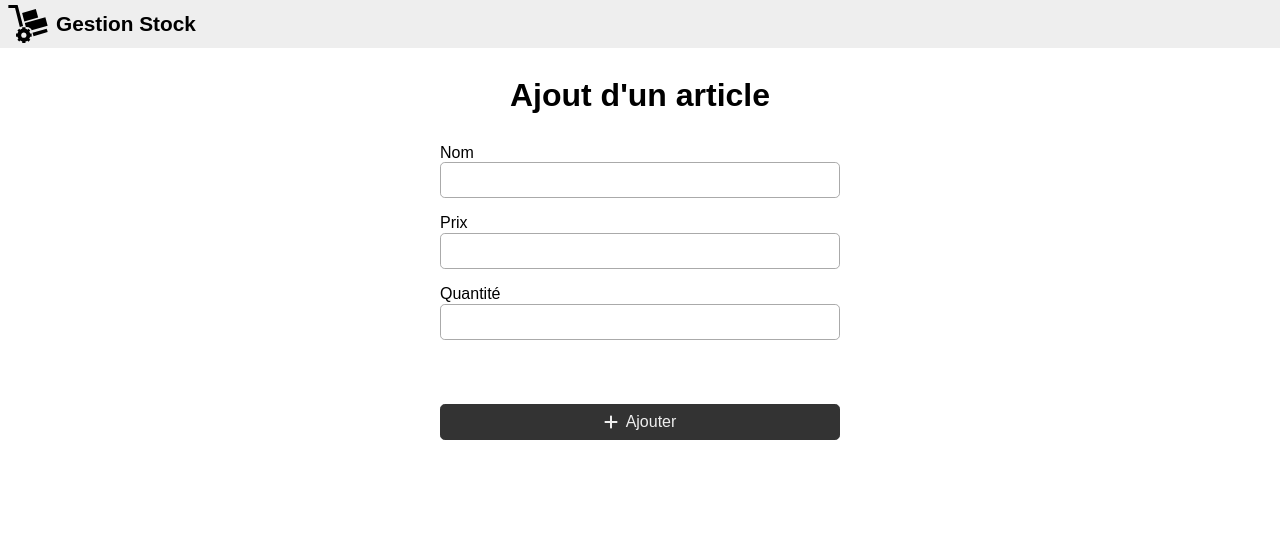
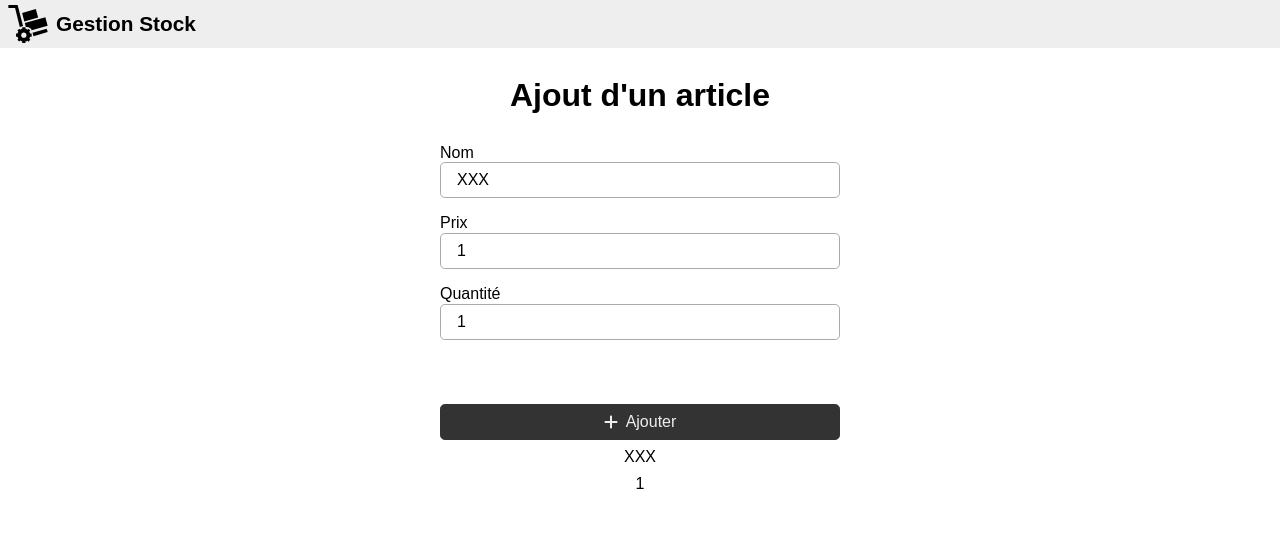
Before and after one commit to jlg-formation/tjs-april-2023, a React (Vite) app in the folder front/: page /stock/add in a window 1280 px wide. Shown: the top 543 px of the page. Built offline with nearby package versions, Linux system fonts and the light colour scheme.

Commit message:
dev: added form handling

```diff
--- /dev/null
+++ b/front/src/misc.ts
@@ -0,0 +1,15 @@
+import { ChangeEvent, SetStateAction } from 'react'
+
+export const handleInput =
+  (
+    // eslint-disable-next-line @typescript-eslint/no-explicit-any
+    setter: (x: SetStateAction<any>) => void,
+    type: 'string' | 'number' = 'string',
+  ) =>
+  (event: ChangeEvent<HTMLInputElement>) => {
+    if (type === 'string') {
+      setter(event.target.value)
+      return
+    }
+    setter(+event.target.value)
+  }
--- a/front/src/stock/routes/AddRoute.tsx
+++ b/front/src/stock/routes/AddRoute.tsx
@@ -1,29 +1,45 @@
 import { css } from '@emotion/react'
 import { faPlus } from '@fortawesome/free-solid-svg-icons'
 import { FontAwesomeIcon } from '@fortawesome/react-fontawesome'
+import { useState } from 'react'
+import { handleInput } from '../../misc'
 
 const AddRoute = () => {
+  const [name, setName] = useState('XXX')
+  const [price, setPrice] = useState(1)
+  const [qty, setQty] = useState(1)
+
   return (
     <main css={style}>
       <h1>Ajout d'un article</h1>
       <form>
         <label>
           <span>Nom</span>
-          <input type="text" />
+          <input type="text" value={name} onChange={handleInput(setName)} />
         </label>
         <label>
           <span>Prix</span>
-          <input type="number" />
+          <input
+            type="number"
+            value={price}
+            onChange={handleInput(setPrice, 'number')}
+          />
         </label>
         <label>
           <span>Quantité</span>
-          <input type="number" />
+          <input
+            type="number"
+            value={qty}
+            onChange={handleInput(setQty, 'number')}
+          />
         </label>
         <button className="primary">
           <FontAwesomeIcon icon={faPlus} />
           <span>Ajouter</span>
         </button>
       </form>
+      <div>{name}</div>
+      <div>{price}</div>
     </main>
   )
 }
```
